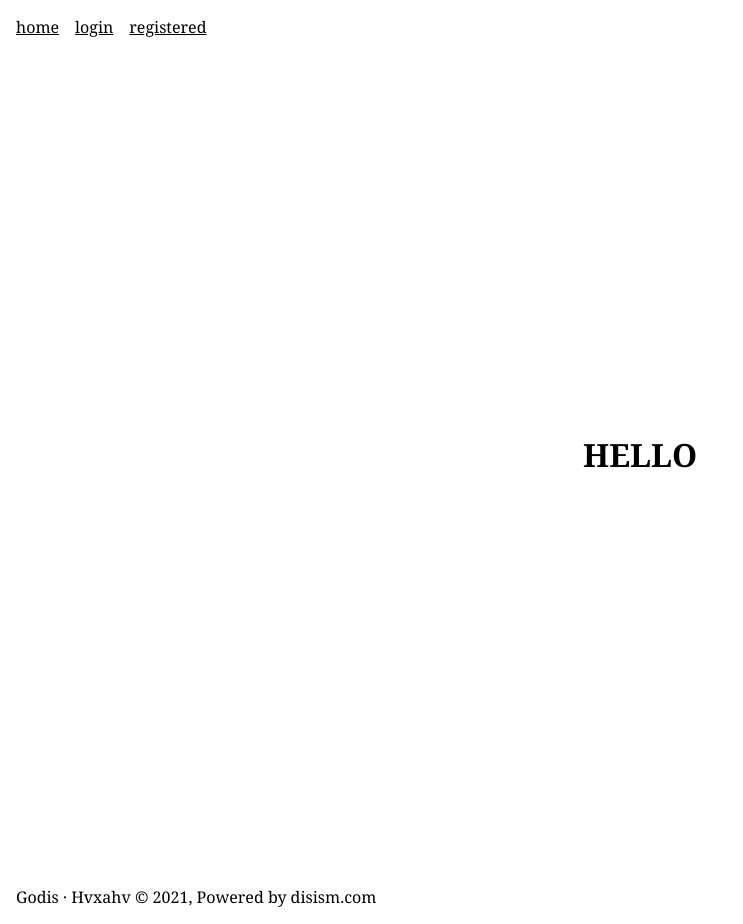
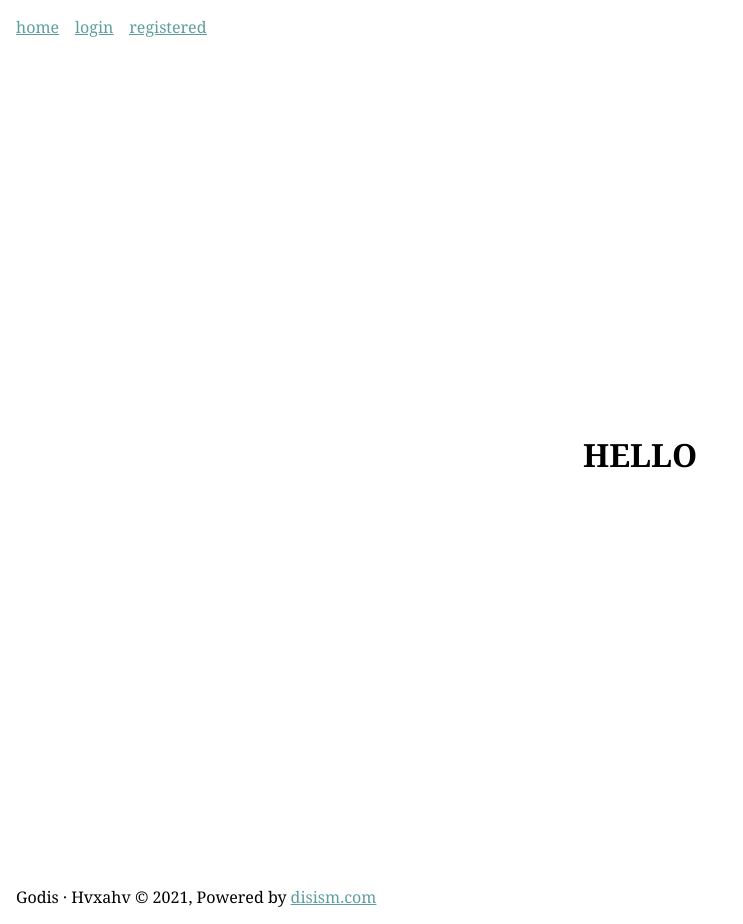
Before and after one commit to disism/hvxahv-web, a Next.js app: page / in a window 1280 px wide. Shown: the whole page, without its empty margins (0-743 px from the left). Built offline with nearby package versions, Linux system fonts and the light colour scheme.

Commit message:
fix account router

```diff
--- a/styles/globals.scss
+++ b/styles/globals.scss
@@ -8,8 +8,7 @@ body {
 }
 
 a {
-  color: inherit;
-  text-decoration: none;
+  color: cadetblue;
 }
 
 * {
```
Also changed, not shown: pages/inbox/index.js (+8 -1 lines).
